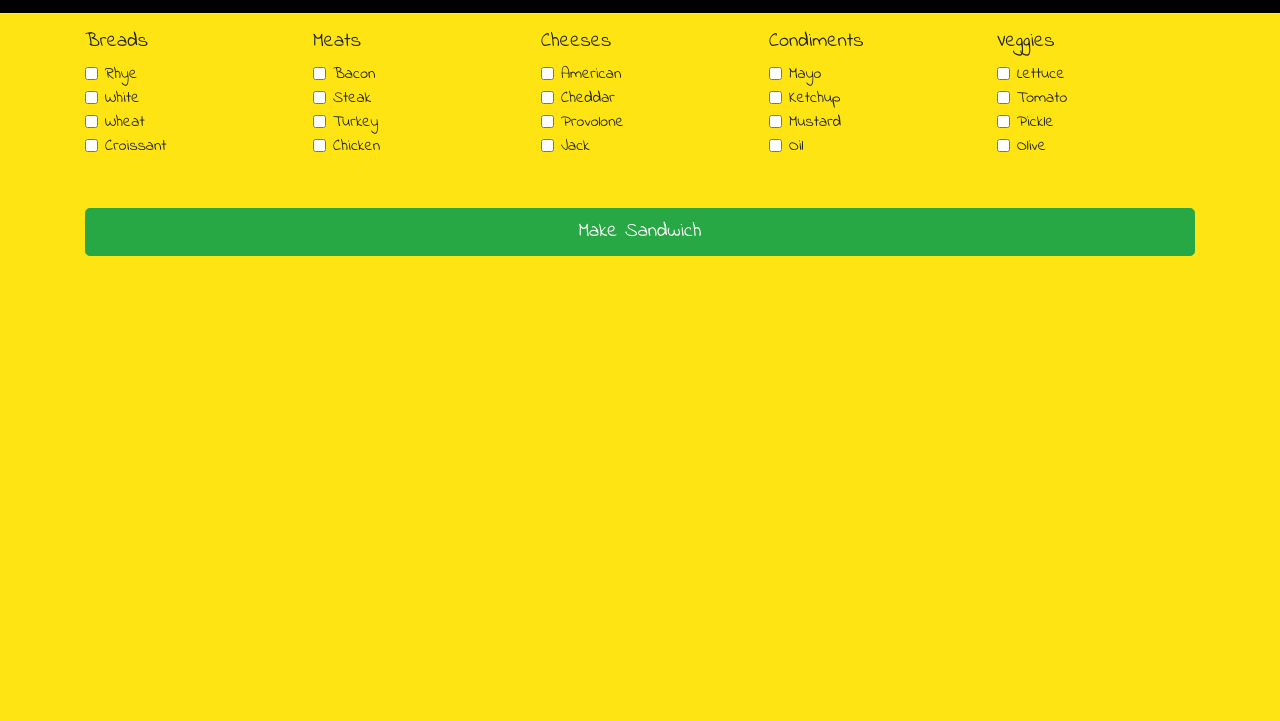
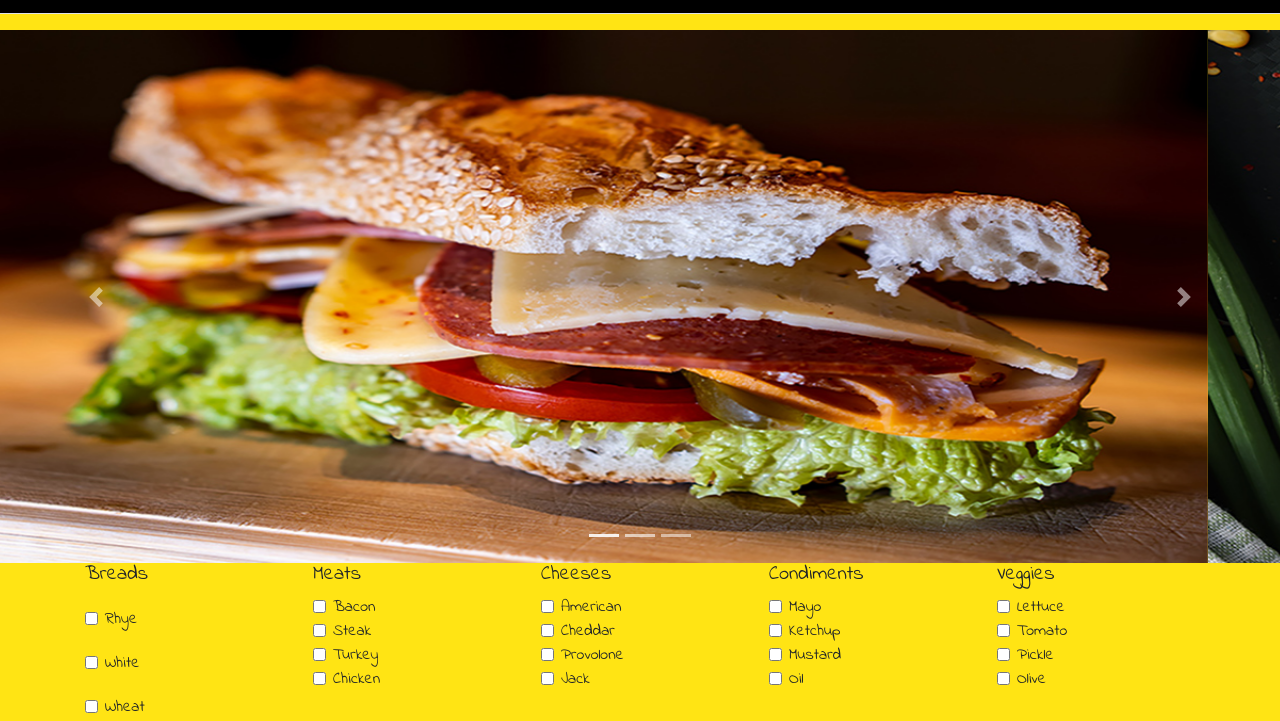
Before and after one commit to CharityBunyon/sandwich-maker, a plain HTML site: page index.html in a window 1280 px wide. Shown: the part 79-800 px from the top of the page. Drawn offline with nearby package versions, Linux system fonts and the light colour scheme.

Commit message:
added car

```diff
--- a/index.html
+++ b/index.html
@@ -10,7 +10,8 @@
     <link rel="stylesheet" href="./styles/main.css">
 
 </head>
-<body>
+<body>                                        <!-- Navbar -->
+
     <div class="d-flex flex-column flex-md-row align-items-center p-3 px-md-4 mb-3 border-bottom box-shadow navbar">
         <h5 class="my-0 mr-md-auto brand">Hit The Spot</h5>
         <nav class="my-2 my-md-0 mr-md-3 navLinks">
@@ -20,6 +21,39 @@
         </nav>
         <a class="p-2 text-white order href="#">Order Online</a>
     </div>
+
+                                  <!-- Carousel -->
+
+<div id="carouselExampleControls" class="carousel slide" data-ride="carousel">
+        <ol class="carousel-indicators">
+          <li data-target="#carouselExampleIndicators" data-slide-to="0" class="active"></li>
+          <li data-target="#carouselExampleIndicators" data-slide-to="1"></li>
+          <li data-target="#carouselExampleIndicators" data-slide-to="2"></li>
+        </ol>
+        <div class="carousel-inner">
+          <div class="carousel-item active">
+            <img class="d-block w-100" src="images/sand1.jpg" alt="First slide">
+          </div>
+          <div class="carousel-item">
+            <img class="d-block w-100" src="images/sand2.jpg" alt="Second slide">
+          </div>
+          <div class="carousel-item">
+            <img class="d-block w-100" src="images/sand3.jpg" alt="Third slide">
+          </div>
+        </div>
+        <a class="carousel-control-prev" href="#carouselExampleIndicators" role="button" data-slide="prev">
+          <span class="carousel-control-prev-icon" aria-hidden="true"></span>
+          <span class="sr-only">Previous</span>
+        </a>
+        <a class="carousel-control-next" href="#carouselExampleIndicators" role="button" data-slide="next">
+          <span class="carousel-control-next-icon" aria-hidden="true"></span>
+          <span class="sr-only">Next</span>
+        </a>
+      </div>
+
+
+                                     <!-- Sandwich Items -->
+
     <div class="container">
         <div class="row">
             <div class="col">
@@ -42,14 +76,15 @@
                     <h5>Veggies</h5>
                 <div id="veggie-counter"></div>
             </div>
-
         </div>
 
         <div id="final-order"></div>
         <div id="total" class="mx-auto" style="width: 200px;"></div>
     </div>
 
-
+    <script src="https://code.jquery.com/jquery-3.2.1.slim.min.js" integrity="sha384-KJ3o2DKtIkvYIK3UENzmM7KCkRr/rE9/Qpg6aAZGJwFDMVNA/GpGFF93hXpG5KkN" crossorigin="anonymous"></script>
+    <script src="https://cdnjs.cloudflare.com/ajax/libs/popper.js/1.12.9/umd/popper.min.js" integrity="sha384-ApNbgh9B+Y1QKtv3Rn7W3mgPxhU9K/ScQsAP7hUibX39j7fakFPskvXusvfa0b4Q" crossorigin="anonymous"></script>
+    <script src="https://maxcdn.bootstrapcdn.com/bootstrap/4.0.0/js/bootstrap.min.js" integrity="sha384-JZR6Spejh4U02d8jOt6vLEHfe/JQGiRRSQQxSfFWpi1MquVdAyjUar5+76PVCmYl" crossorigin="anonymous"></script>
     <script type="module" src="./javascripts/main.js"></script>
 </body>
 </html>
--- a/javascripts/components/bread.js
+++ b/javascripts/components/bread.js
@@ -29,7 +29,7 @@ const getSelectedBreads = () => {
 const printBreadOptions = () => {
     let domString = '';
     for (let i = 0; i < breads.length; i++){
-    domString +=` <div class="form-check">
+    domString +=` <div class="form-check items-div">
     <input type="checkbox" class="form-check-input bread" id="${breads[i].id}">
     <label class="form-check-label" for="${breads[i].id}">${breads[i].name}</label>
   </div>`;
--- a/styles/main.css
+++ b/styles/main.css
@@ -32,3 +32,11 @@ button{
  background-color: black;
  border: none;
 }
+
+.items-div{
+    margin: 20px 0px 0px 0px;
+}
+
+#order-button{
+    background-color: #000;
+}
```
Also changed, not shown: images/sand1.jpg (added), images/sand2.jpg (added), images/sand3.jpg (added), 2 other files.
